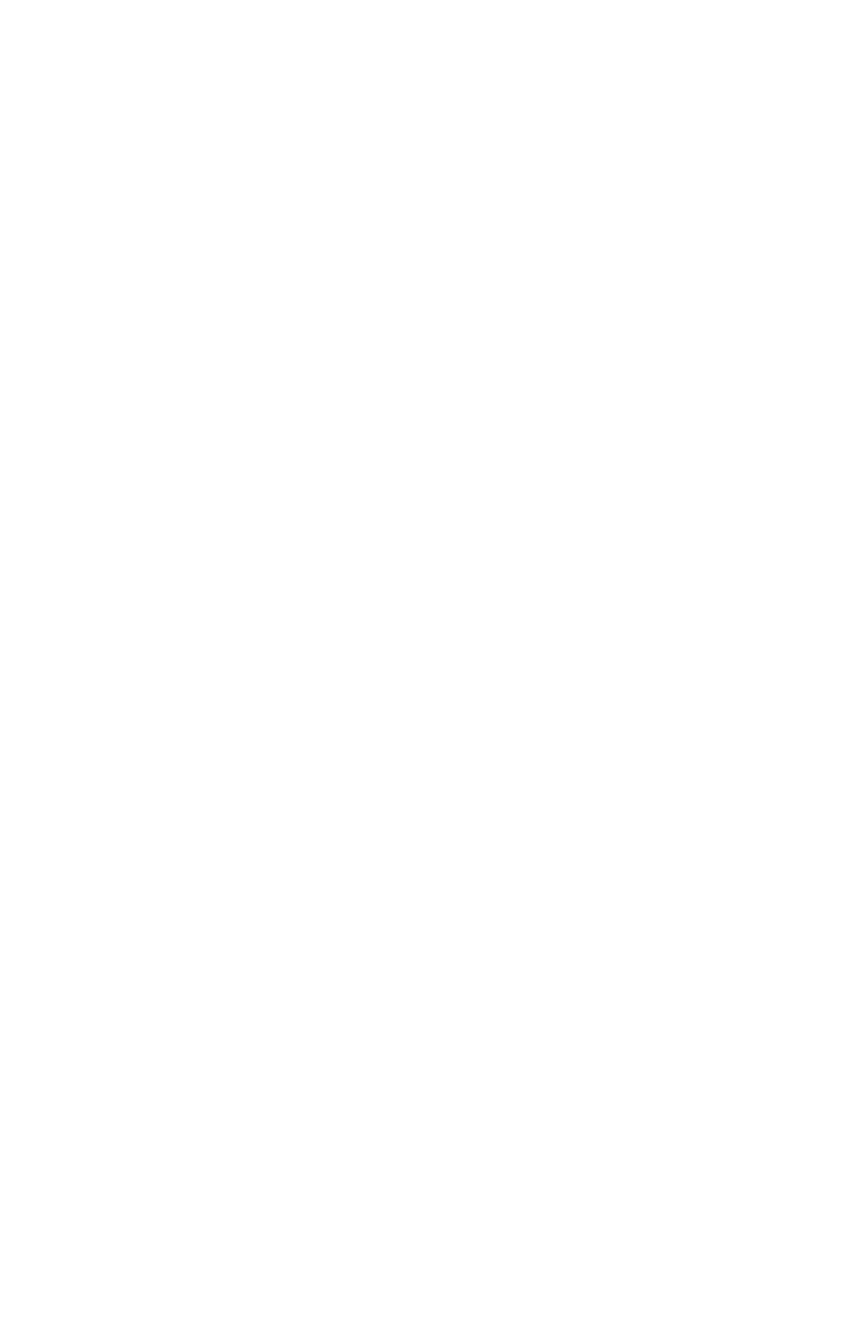
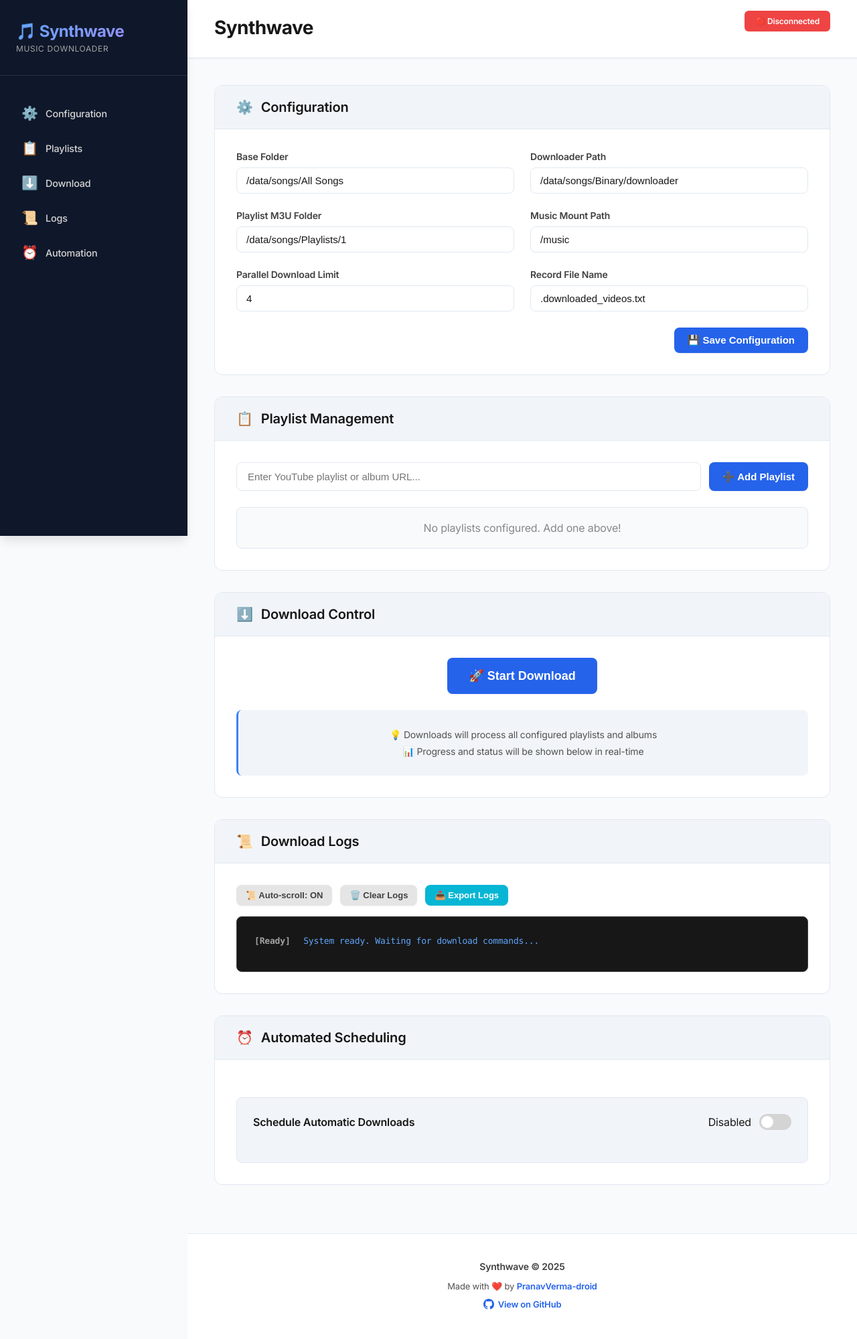
Before and after one commit to PranavVerma-droid/Synthwave, a Flask app: page / in a window 1280 px wide. Before the commit the page is empty. Shown: the whole page at 67% size. Before the commit the page ends 800 px from the top, so only its background shows below. Run offline with Flask 3, Linux system fonts and the light colour scheme; data that the repository does not hold is empty; some libraries are stand-ins or nearby versions.

Commit message:
Update: Enhance project structure with initial HTML template, CSS styles, and requirements

```diff
--- /dev/null
+++ b/requirements.txt
@@ -0,0 +1,4 @@
+Flask
+Flask-SocketIO
+eventlet
+apscheduler
--- a/static/style.css
+++ b/static/style.css
@@ -35,8 +35,8 @@
     --divider-color: #cbd5e1;
 
     /* Typography */
-    --font-sans: -apple-system, BlinkMacSystemFont, 'Segoe UI', 'Roboto', 'Helvetica Neue', sans-serif;
-    --font-mono: 'SF Mono', 'Monaco', 'Inconsolata', 'Courier New', monospace;
+    --font-sans: 'Inter', -apple-system, BlinkMacSystemFont, 'Segoe UI', 'Roboto', 'Oxygen', 'Ubuntu', 'Cantarell', sans-serif;
+    --font-mono: 'JetBrains Mono', 'Fira Code', 'SF Mono', 'Monaco', 'Consolas', 'Courier New', monospace;
 
     /* Shadows */
     --shadow-sm: 0 1px 2px 0 rgb(0 0 0 / 0.05);
@@ -59,6 +59,9 @@
     color: var(--neutral-900);
     -webkit-font-smoothing: antialiased;
     -moz-osx-font-smoothing: grayscale;
+    text-rendering: optimizeLegibility;
+    font-feature-settings: 'kern' 1;
+    letter-spacing: -0.011em;
     min-height: 100vh;
     display: flex;
 }
@@ -96,6 +99,7 @@
     background: linear-gradient(135deg, #60a5fa 0%, #a78bfa 100%);
     -webkit-background-clip: text;
     -webkit-text-fill-color: transparent;
+    letter-spacing: -0.02em;
 }
 
 .sidebar-header .subtitle {
@@ -167,6 +171,7 @@
     font-weight: 700;
     color: var(--neutral-900);
     margin-bottom: 0.25rem;
+    letter-spacing: -0.02em;
 }
 
 .subtitle {
@@ -658,6 +663,33 @@
 
 footer p {
     margin: 0.375rem 0;
+    line-height: 1.6;
+}
+
+footer a {
+    color: var(--brand-primary);
+    text-decoration: none;
+    font-weight: 600;
+    transition: all var(--transition);
+    display: inline-flex;
+    align-items: center;
+    gap: 0.375rem;
+}
+
+footer a:hover {
+    color: var(--brand-secondary);
+    text-decoration: underline;
+}
+
+.footer-brand {
+    font-weight: 600;
+    color: var(--neutral-700);
+    font-size: 0.875rem;
+}
+
+.footer-attribution {
+    color: var(--neutral-600);
+    margin-top: 0.5rem;
 }
 
 /* Scrollbar */
--- a/templates/index.html
+++ b/templates/index.html
@@ -0,0 +1,342 @@
+<!DOCTYPE html>
+<html lang="en">
+<head>
+    <meta charset="UTF-8">
+    <meta name="viewport" content="width=device-width, initial-scale=1.0">
+    <title>Synthwave - YouTube Music Downloader</title>
+    <link rel="preconnect" href="https://fonts.googleapis.com">
+    <link rel="preconnect" href="https://fonts.gstatic.com" crossorigin>
+    <link href="https://fonts.googleapis.com/css2?family=Inter:wght@400;500;600;700&display=swap" rel="stylesheet">
+    <link rel="stylesheet" href="{{ url_for('static', filename='style.css') }}">
+    <script src="https://cdn.socket.io/4.5.4/socket.io.min.js"></script>
+</head>
+<body>
+    <div class="container">
+        <!-- Sidebar Navigation -->
+        <aside class="sidebar">
+            <div class="sidebar-header">
+                <h1>🎵 Synthwave</h1>
+                <p class="subtitle">Music Downloader</p>
+            </div>
+            <nav class="sidebar-nav">
+                <a href="#config" class="nav-item" onclick="scrollToSection('config')">
+                    <span class="nav-icon">⚙️</span>
+                    <span>Configuration</span>
+                </a>
+                <a href="#playlists" class="nav-item" onclick="scrollToSection('playlists')">
+                    <span class="nav-icon">📋</span>
+                    <span>Playlists</span>
+                </a>
+                <a href="#download" class="nav-item" onclick="scrollToSection('download')">
+                    <span class="nav-icon">⬇️</span>
+                    <span>Download</span>
+                </a>
+                <a href="#logs" class="nav-item" onclick="scrollToSection('logs')">
+                    <span class="nav-icon">📜</span>
+                    <span>Logs</span>
+                </a>
+                <a href="#automation" class="nav-item" onclick="scrollToSection('automation')">
+                    <span class="nav-icon">⏰</span>
+                    <span>Automation</span>
+                </a>
+            </nav>
+        </aside>
+
+        <!-- Main Content -->
+        <main class="main-content">
+            <header>
+                <h1>Synthwave</h1>
+            </header>
+
+            <div class="content-wrapper">
+                <!-- Configuration Section -->
+                <section id="config">
+                    <div class="section-header">
+                        <h2><span>⚙️</span> Configuration</h2>
+                    </div>
+                    <div class="section-content">
+                        <div class="config-grid">
+                            <div class="config-item">
+                                <label for="base_folder">Base Folder</label>
+                                <input type="text" id="base_folder" class="config-input"
+                                       value="{{ config.BASE_FOLDER }}"
+                                       placeholder="/data/songs/All Songs">
+                            </div>
+                            <div class="config-item">
+                                <label for="downloader_path">Downloader Path</label>
+                                <input type="text" id="downloader_path" class="config-input"
+                                       value="{{ config.DOWNLOADER_PATH }}"
+                                       placeholder="/data/songs/Binary/downloader">
+                            </div>
+                            <div class="config-item">
+                                <label for="playlist_m3u_folder">Playlist M3U Folder</label>
+                                <input type="text" id="playlist_m3u_folder" class="config-input"
+                                       value="{{ config.PLAYLIST_M3U_FOLDER }}"
+                                       placeholder="/data/songs/Playlists/1">
+                            </div>
+                            <div class="config-item">
+                                <label for="music_mount_path">Music Mount Path</label>
+                                <input type="text" id="music_mount_path" class="config-input"
+                                       value="{{ config.MUSIC_MOUNT_PATH }}"
+                                       placeholder="/music">
+                            </div>
+                            <div class="config-item">
+                                <label for="parallel_limit">Parallel Download Limit</label>
+                                <input type="number" id="parallel_limit" class="config-input"
+                                       value="{{ config.PARALLEL_LIMIT }}"
+                                       min="1" max="10">
+                            </div>
+                            <div class="config-item">
+                                <label for="record_file_name">Record File Name</label>
+                                <input type="text" id="record_file_name" class="config-input"
+                                       value="{{ config.RECORD_FILE_NAME }}"
+                                       placeholder=".downloaded_videos.txt">
+                            </div>
+                        </div>
+                        <div style="text-align: right; margin-top: 1.5rem;">
+                            <button onclick="saveConfig()" class="btn btn-primary">
+                                💾 Save Configuration
+                            </button>
+                        </div>
+                    </div>
+                </section>
+
+                <!-- Playlists Section -->
+                <section id="playlists">
+                    <div class="section-header">
+                        <h2><span>📋</span> Playlist Management</h2>
+                    </div>
+                    <div class="section-content">
+                        <div class="add-playlist">
+                            <input type="text"
+                                   id="new_playlist_url"
+                                   class="playlist-input"
+                                   placeholder="Enter YouTube playlist or album URL...">
+                            <button onclick="addPlaylist()" class="btn btn-primary">
+                                ➕ Add Playlist
+                            </button>
+                        </div>
+                        <div id="playlists-container">
+                            <p style="text-align: center; color: #888; padding: 20px;">
+                                Loading playlists...
+                            </p>
+                        </div>
+                    </div>
+                </section>
+
+                <!-- Download Section -->
+                <section id="download">
+                    <div class="section-header">
+                        <h2><span>⬇️</span> Download Control</h2>
+                    </div>
+                    <div class="section-content">
+                        <div class="download-controls">
+                            <button id="start-btn" onclick="startDownload()" class="btn btn-primary btn-large">
+                                🚀 Start Download
+                            </button>
+                            <div class="download-info">
+                                <p>💡 Downloads will process all configured playlists and albums</p>
+                                <p>📊 Progress and status will be shown below in real-time</p>
+                            </div>
+                        </div>
+
+                        <div id="progress-section" class="progress-section" style="display: none;">
+                            <h3>Download Progress</h3>
+                            <div class="progress-info">
+                                <p>
+                                    <strong>Current Playlist:</strong>
+                                    <span id="current-playlist"></span>
+                                </p>
+                                <p>
+                                    <strong>Current Song:</strong>
+                                    <span id="current-song"></span>
+                                </p>
+                                <p>
+                                    <strong>Progress:</strong>
+                                    <span>
+                                        <span id="progress-current">0</span> /
+                                        <span id="progress-total">0</span> songs
+                                    </span>
+                                </p>
+                            </div>
+                            <div class="progress-bar-container">
+                                <div id="progress-bar" class="progress-bar" style="width: 0%;">
+                                    <span id="progress-text">0%</span>
+                                </div>
+                            </div>
+                        </div>
+                    </div>
+                </section>
+
+                <!-- Logs Section -->
+                <section id="logs">
+                    <div class="section-header">
+                        <h2><span>📜</span> Download Logs</h2>
+                    </div>
+                    <div class="section-content">
+                        <div class="logs-controls">
+                            <button id="autoscroll-btn" onclick="toggleAutoScroll()" class="btn btn-secondary btn-sm">
+                                📜 Auto-scroll: ON
+                            </button>
+                            <button onclick="clearLogs()" class="btn btn-secondary btn-sm">
+                                🗑️ Clear Logs
+                            </button>
+                            <button onclick="exportLogs()" class="btn btn-accent btn-sm">
+                                📥 Export Logs
+                            </button>
+                        </div>
+                        <div id="logs-container" class="logs-container">
+                            <div class="log-entry log-info">
+                                <span class="log-timestamp">[{{ status.logs[-1].timestamp if status.logs else 'Ready' }}]</span>
+                                <span class="log-message">System ready. Waiting for download commands...</span>
+                            </div>
+                        </div>
+                    </div>
+                </section>
+
+                <!-- Automation Section -->
+                <section id="automation">
+                    <div class="section-header">
+                        <h2><span>⏰</span> Automated Scheduling</h2>
+                    </div>
+                    <div class="section-content">
+                        <div class="cron-section">
+                            <div class="cron-header">
+                                <h3>Schedule Automatic Downloads</h3>
+                                <div class="cron-toggle">
+                                    <span id="cron-status-text">Disabled</span>
+                                    <label class="toggle-switch">
+                                        <input type="checkbox" id="cron-enabled" onchange="toggleCron()">
+                                        <span class="toggle-slider"></span>
+                                    </label>
+                                </div>
+                            </div>
+
+                            <div id="cron-settings" style="display: none;">
+                                <div class="cron-schedule-grid">
+                                    <div class="config-item">
+                                        <label for="cron-minute">Minute</label>
+                                        <input type="text" id="cron-minute" class="config-input"
+                                               value="0" placeholder="0-59 or *">
+                                    </div>
+                                    <div class="config-item">
+                                        <label for="cron-hour">Hour</label>
+                                        <input type="text" id="cron-hour" class="config-input"
+                                               value="2" placeholder="0-23 or *">
+                                    </div>
+                                    <div class="config-item">
+                                        <label for="cron-day">Day</label>
+                                        <input type="text" id="cron-day" class="config-input"
+                                               value="*" placeholder="1-31 or *">
+                                    </div>
+                                    <div class="config-item">
+                                        <label for="cron-month">Month</label>
+                                        <input type="text" id="cron-month" class="config-input"
+                                               value="*" placeholder="1-12 or *">
+                                    </div>
+                                    <div class="config-item">
+                                        <label for="cron-day-of-week">Day of Week</label>
+                                        <input type="text" id="cron-day-of-week" class="config-input"
+                                               value="*" placeholder="0-6 or *">
+                                    </div>
+                                </div>
+
+                                <div style="display: flex; gap: 0.75rem; margin-top: 1.5rem; flex-wrap: wrap;">
+                                    <button onclick="saveCronSchedule()" class="btn btn-success">
+                                        💾 Update Schedule
+                                    </button>
+                                    <button onclick="showCronPresets()" class="btn btn-secondary">
+                                        📅 Quick Presets
+                                    </button>
+                                </div>
+
+                                <div class="cron-info">
+                                    <p>
+                                        <strong>Schedule Status:</strong>
+                                        <span id="cron-schedule-status" class="time-value">Not scheduled</span>
+                                    </p>
+                                    <p>
+                                        <strong>Next Run:</strong>
+                                        <span id="next-run-time" class="time-value">-</span>
+                                    </p>
+                                    <p>
+                                        <strong>Last Run:</strong>
+                                        <span id="last-run-time" class="time-value">-</span>
+                                    </p>
+                                </div>
+                            </div>
+                        </div>
+                    </div>
+                </section>
+            </div>
+
+            <footer>
+                <p class="footer-brand">Synthwave &copy; 2025</p>
+                <p class="footer-attribution">
+                    Made with ❤️ by
+                    <a href="https://github.com/PranavVerma-droid" target="_blank" rel="noopener noreferrer">
+                        PranavVerma-droid
+                    </a>
+                </p>
+                <p>
+                    <a href="https://github.com/PranavVerma-droid/Synthwave" target="_blank" rel="noopener noreferrer">
+                        <svg width="16" height="16" viewBox="0 0 16 16" fill="currentColor" style="vertical-align: middle;">
+                            <path d="M8 0C3.58 0 0 3.58 0 8c0 3.54 2.29 6.53 5.47 7.59.4.07.55-.17.55-.38 0-.19-.01-.82-.01-1.49-2.01.37-2.53-.49-2.69-.94-.09-.23-.48-.94-.82-1.13-.28-.15-.68-.52-.01-.53.63-.01 1.08.58 1.23.82.72 1.21 1.87.87 2.33.66.07-.52.28-.87.51-1.07-1.78-.2-3.64-.89-3.64-3.95 0-.87.31-1.59.82-2.15-.08-.2-.36-1.02.08-2.12 0 0 .67-.21 2.2.82.64-.18 1.32-.27 2-.27.68 0 1.36.09 2 .27 1.53-1.04 2.2-.82 2.2-.82.44 1.1.16 1.92.08 2.12.51.56.82 1.27.82 2.15 0 3.07-1.87 3.75-3.65 3.95.29.25.54.73.54 1.48 0 1.07-.01 1.93-.01 2.2 0 .21.15.46.55.38A8.013 8.013 0 0016 8c0-4.42-3.58-8-8-8z"/>
+                        </svg>
+                        View on GitHub
+                    </a>
+                </p>
+            </footer>
+        </main>
+    </div>
+
+    <!-- Cron Presets Modal -->
+    <div id="cron-modal" class="modal" style="display: none;">
+        <div class="modal-content">
+            <h3>Quick Schedule Presets</h3>
+            <div class="preset-grid">
+                <button onclick="applyCronPreset('0', '2', '*', '*', '*')" class="btn btn-secondary">
+                    🌙 Daily at 2 AM
+                </button>
+                <button onclick="applyCronPreset('0', '3', '*', '*', '0')" class="btn btn-secondary">
+                    📅 Weekly (Sunday 3 AM)
+                </button>
+                <button onclick="applyCronPreset('0', '4', '1', '*', '*')" class="btn btn-secondary">
+                    📆 Monthly (1st at 4 AM)
+                </button>
+                <button onclick="applyCronPreset('0', '*/6', '*', '*', '*')" class="btn btn-secondary">
+                    ⏰ Every 6 Hours
+                </button>
+                <button onclick="applyCronPreset('0', '*/12', '*', '*', '*')" class="btn btn-secondary">
+                    ⏱️ Every 12 Hours
+                </button>
+                <button onclick="applyCronPreset('0', '1', '*', '*', '1-5')" class="btn btn-secondary">
+                    💼 Weekdays at 1 AM
+                </button>
+            </div>
+            <div style="text-align: right; margin-top: 1.5rem;">
+                <button onclick="closeCronModal()" class="btn btn-secondary">
+                    ✖️ Close
+                </button>
+            </div>
+        </div>
+    </div>
+
+    <script src="{{ url_for('static', filename='script.js') }}"></script>
+    <script>
+        // Smooth scroll navigation
+        function scrollToSection(id) {
+            const element = document.getElementById(id);
+            if (element) {
+                element.scrollIntoView({ behavior: 'smooth', block: 'start' });
+
+                // Update active nav item
+                document.querySelectorAll('.nav-item').forEach(item => {
+                    item.classList.remove('active');
+                });
+                event.target.closest('.nav-item').classList.add('active');
+            }
+        }
+    </script>
+</body>
+</html>
```
Also changed, not shown: 1 other file.
